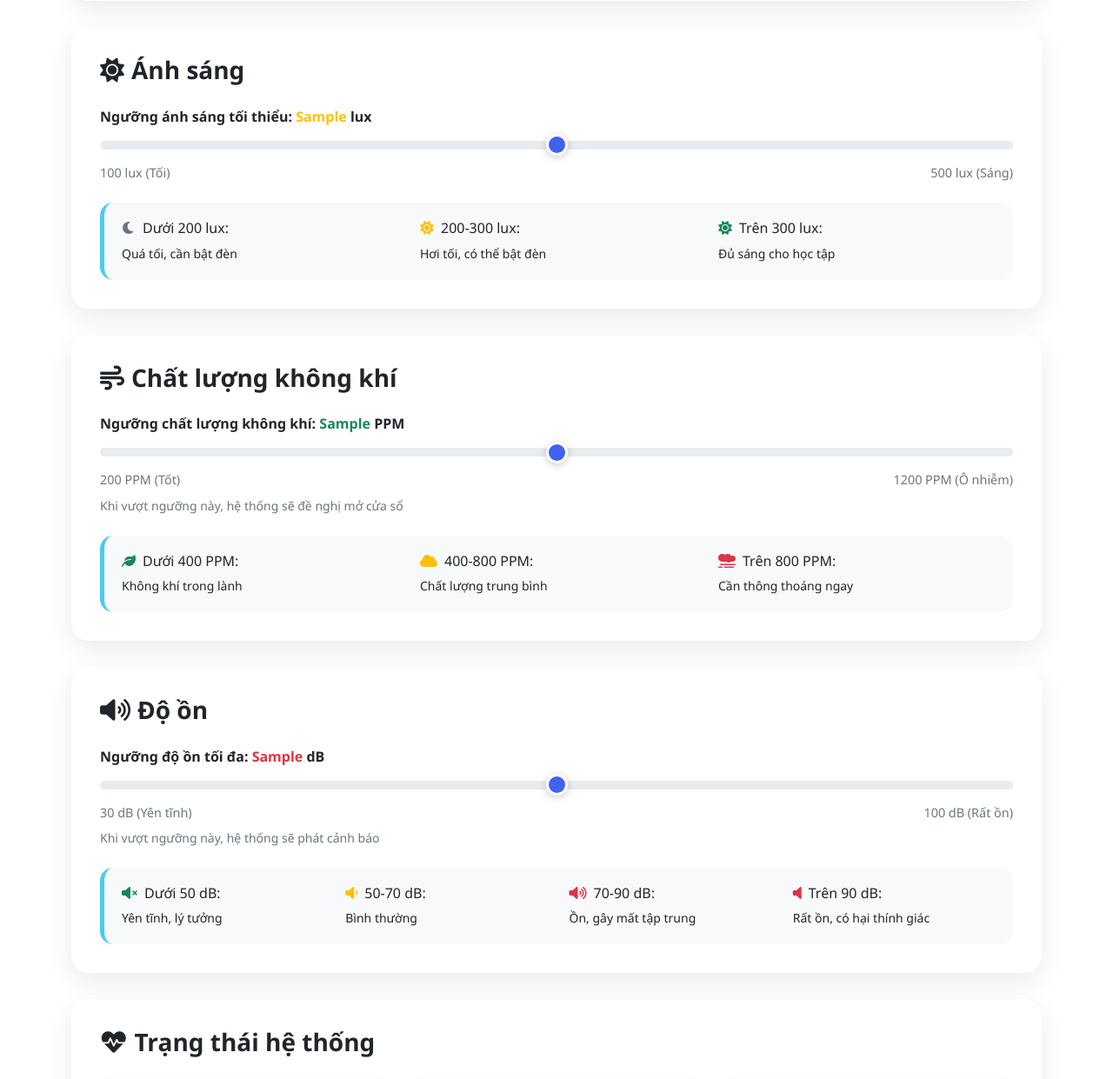
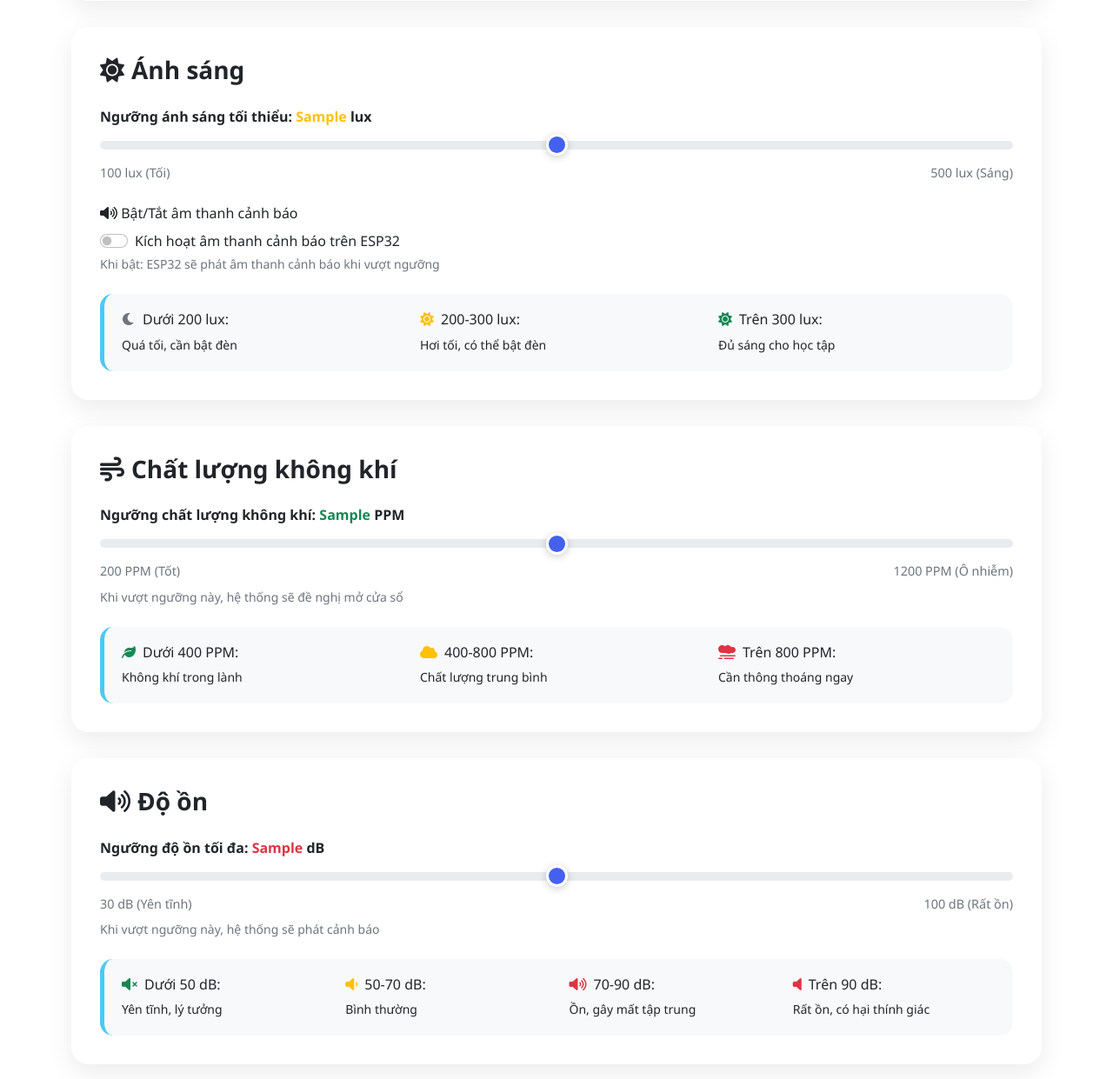
Before and after one commit to nguyenminhquan-80/classguard-web, a Python web app: template templates/settings.html in a window 1280 px wide. Shown: the part 918-2159 px from the top of the page at 87% size. Run offline with Jinja, Linux system fonts and the light colour scheme; the template is opened without the code that fills it: most values are stand-ins (such as "Sample title", 1, 10 or a date in 2020).

Commit message:
Update settings.html

```diff
--- a/templates/settings.html
+++ b/templates/settings.html
@@ -262,6 +262,22 @@
                     </div>
                 </div>
 
+                <!-- ========== THÊM ÂM THANH - SAU PHẦN air_max ========== -->
+<div class="mb-4">
+    <label class="form-label">
+        <i class="fas fa-volume-up"></i> Bật/Tắt âm thanh cảnh báo
+    </label>
+    <div class="form-check form-switch">
+        <input class="form-check-input" type="checkbox" id="audioEnabled"
+               name="audio_enabled" {% if settings.audio_enabled %}checked{% endif %}>
+        <label class="form-check-label" for="audioEnabled">
+            Kích hoạt âm thanh cảnh báo trên ESP32
+        </label>
+    </div>
+    <div class="form-text">
+        Khi bật: ESP32 sẽ phát âm thanh cảnh báo khi vượt ngưỡng
+    </div>
+</div>
                 <div class="info-box">
                     <div class="row">
                         <div class="col-md-4">
```
